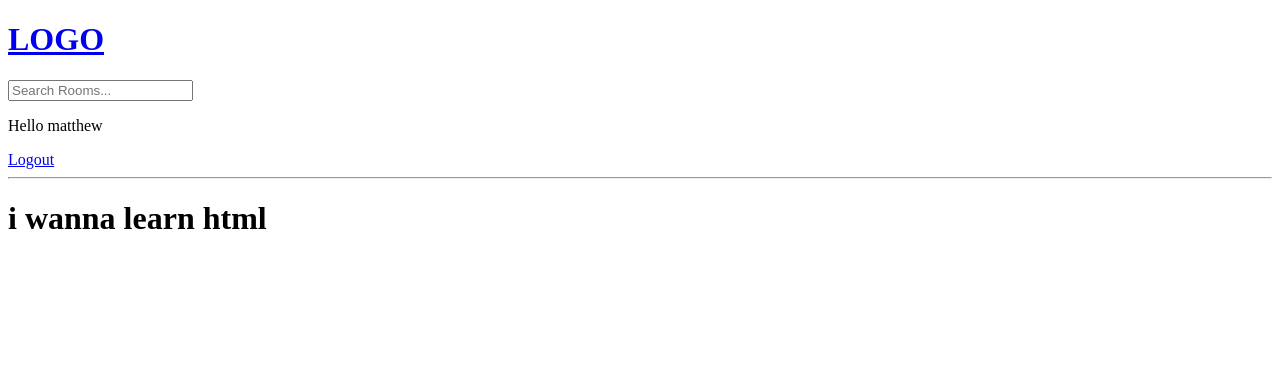
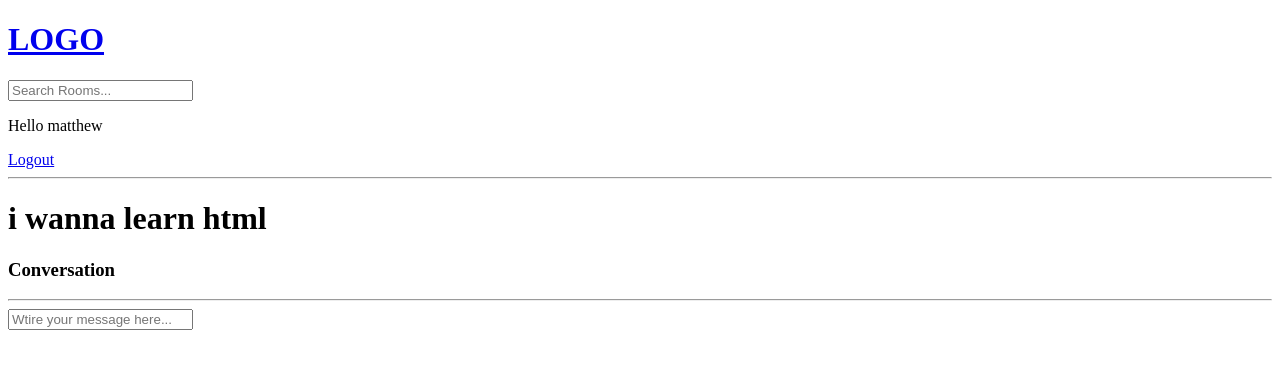
Before and after one commit to mattygersh21/python-django-discord, a Django app: page /room/3/ in a window 1280 px wide. Shown: the top 369 px of the page. Run offline with Django 4.2, Linux system fonts and the light colour scheme; a user stored in the database is signed in; data comes from the database, SQL or seed files in the repository; both versions use the stored data as it was after the commit.

Commit message:
* Added ability to create messages in rooms * Added message display in rooms

```diff
--- a/discord/base/templates/base/room.html
+++ b/discord/base/templates/base/room.html
@@ -2,5 +2,26 @@
 
 {% block content%}
 <h1>{{room.name}}</h1>
+<p>{{room.description}}</p>
+<div class="comment-wrapper">
+  <h3>Conversation</h3>
+  <hr>
+  {% for message in room_messages %}
+    <div>
+      <small>@{{message.user}} {{message.created|timesince}} ago</small>
+      <p>{{message.body}}</p>
+      <hr>
+    </div>
+  {% endfor %}
+</div>
+
+{% if request.user.is_authenticated %}
+<div class="comment-form">
+  <form method="POST" action="">
+    {% csrf_token%}
+    <input type="text" name="body" placeholder="Wtire your message here..." />
+  </form>
+</div>
+{% endif %}
 
 {% endblock %}
--- a/discord/base/views.py
+++ b/discord/base/views.py
@@ -1,4 +1,3 @@
-from tkinter import W
 from django.shortcuts import render, redirect
 from django.http import HttpResponse
 from django.contrib import messages
@@ -7,7 +6,7 @@ from django.db.models import Q
 from django.contrib.auth.models import User
 from django.contrib.auth import authenticate, login, logout
 from django.contrib.auth.forms import UserCreationForm
-from .models import Room, Topic
+from .models import Room, Topic, Message
 from .forms import RoomForm
 
 # Create your views here.
@@ -80,7 +79,17 @@ def home(request):
 
 def room(request, pk):
     room = Room.objects.get(id=pk)
-    context = {'room': room}
+    room_messages = room.message_set.all().order_by('-created')
+
+    if request.method == 'POST':
+        message = Message.objects.create(
+            user=request.user,
+            room=room,
+            body=request.POST.get('body')
+        )
+        return redirect('room', pk=room.id)
+
+    context = {'room': room, 'room_messages': room_messages}
     return render(request, 'base/room.html', context)
 
 @login_required(login_url='login')
```
Also changed, not shown: discord/db.sqlite3.
